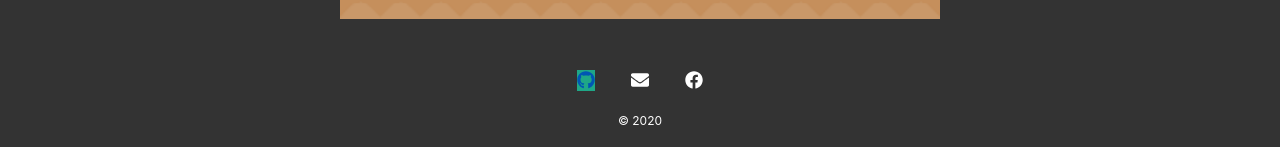
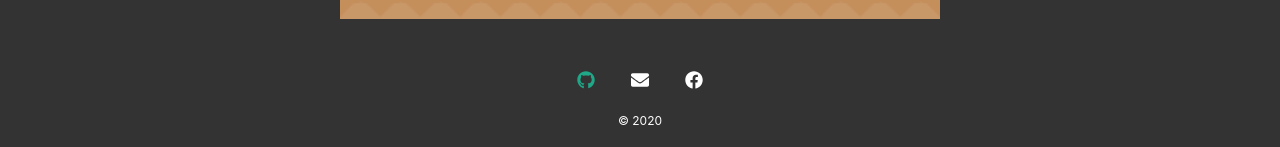
Before and after one commit to Itamichan/Blue-in-the-maze, a React (Create React App) app: page / in a window 1280 px wide. In both pictures the pointer is over the link 586 px from the left and 730 px from the top of the page. Shown: the part 650-797 px from the top of the page. Built offline with nearby package versions, Linux system fonts and the light colour scheme.

Commit message:
changed color in the footer

```diff
--- a/src/Components/Footer/Footer.css
+++ b/src/Components/Footer/Footer.css
@@ -21,6 +21,6 @@ footer {
         text-decoration: none;
         font-size: 1.5rem; }
         footer ul li a:hover {
-          background-color: #1fa787; }
+          color: #1fa787; }
 
 /*# sourceMappingURL=Footer.css.map */
--- a/src/Components/Footer/Footer.scss
+++ b/src/Components/Footer/Footer.scss
@@ -25,7 +25,7 @@ footer {
         font-size: 1.5rem;
 
         &:hover {
-          background-color: #1fa787;
+          color: #1fa787;
         }
       }
     }
```
Also changed, not shown: 1 other file (tests, documents, lock files or other folders).
